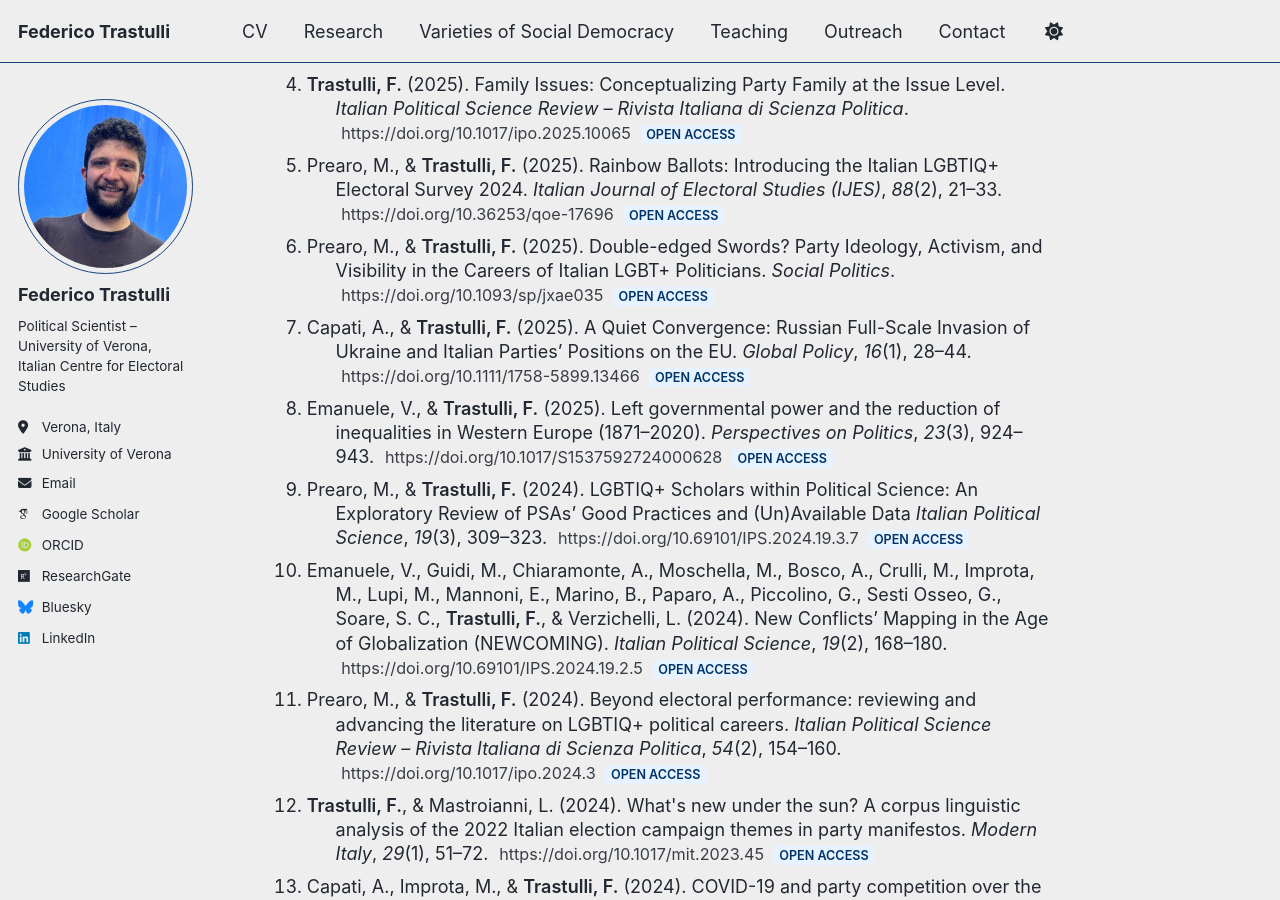
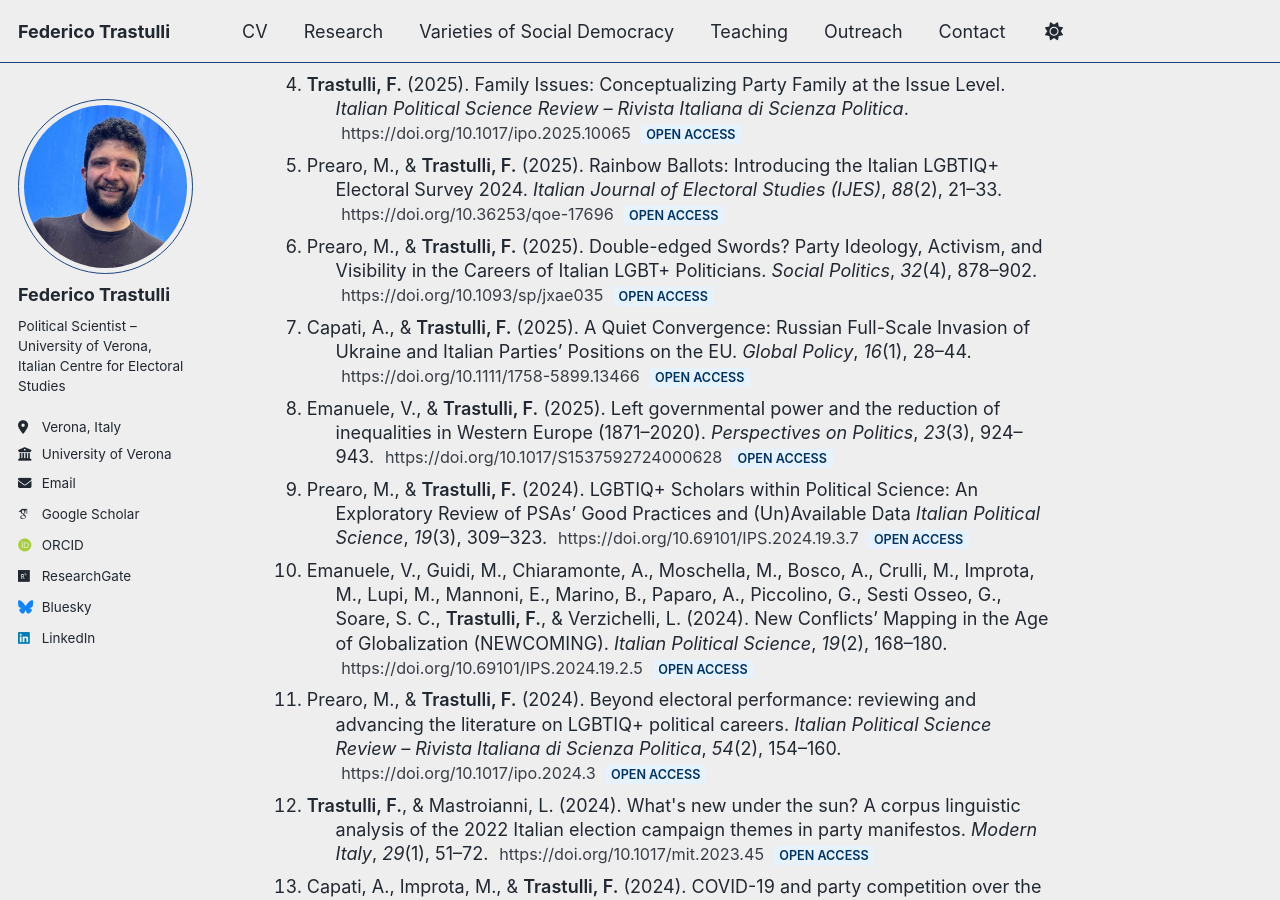
Before and after one commit to federicotrastulli/federicotrastulli.github.io, a Jekyll site: the page built from _pages/research.html, in a window 1280 px wide and 900 px high, scrolled down 416 px. Built offline with Jekyll 4.4.1, drawn with Linux system fonts in a browser that asks for light colours; some web fonts are replaced; a script bundle is joined from its source files by our own code; library files that are not in the unit come from our copies.

Commit message:
Update research.html

```diff
--- a/_pages/research.html
+++ b/_pages/research.html
@@ -62,7 +62,7 @@ author_profile: true
   <li>
     Prearo, M., &amp; <span class="me">Trastulli, F.</span> (2025).
     Double-edged Swords? Party Ideology, Activism, and Visibility in the Careers of Italian LGBT+ Politicians.
-    <em>Social Politics</em>.
+    <em>Social Politics</em>, <em>32</em>(4), 878–902.
     <a href="https://doi.org/10.1093/sp/jxae035" class="doi">
       https://doi.org/10.1093/sp/jxae035
     </a>
```
